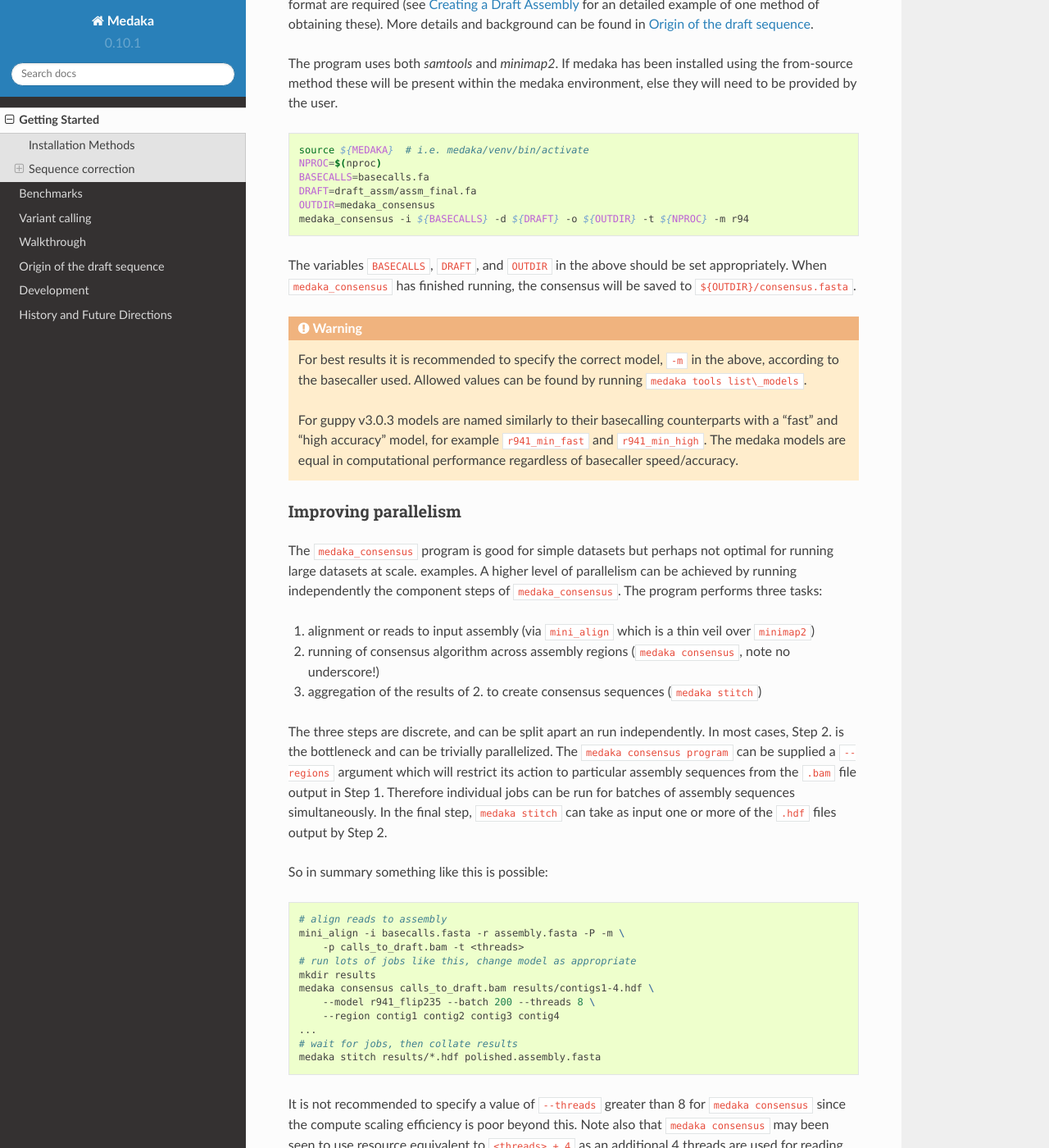
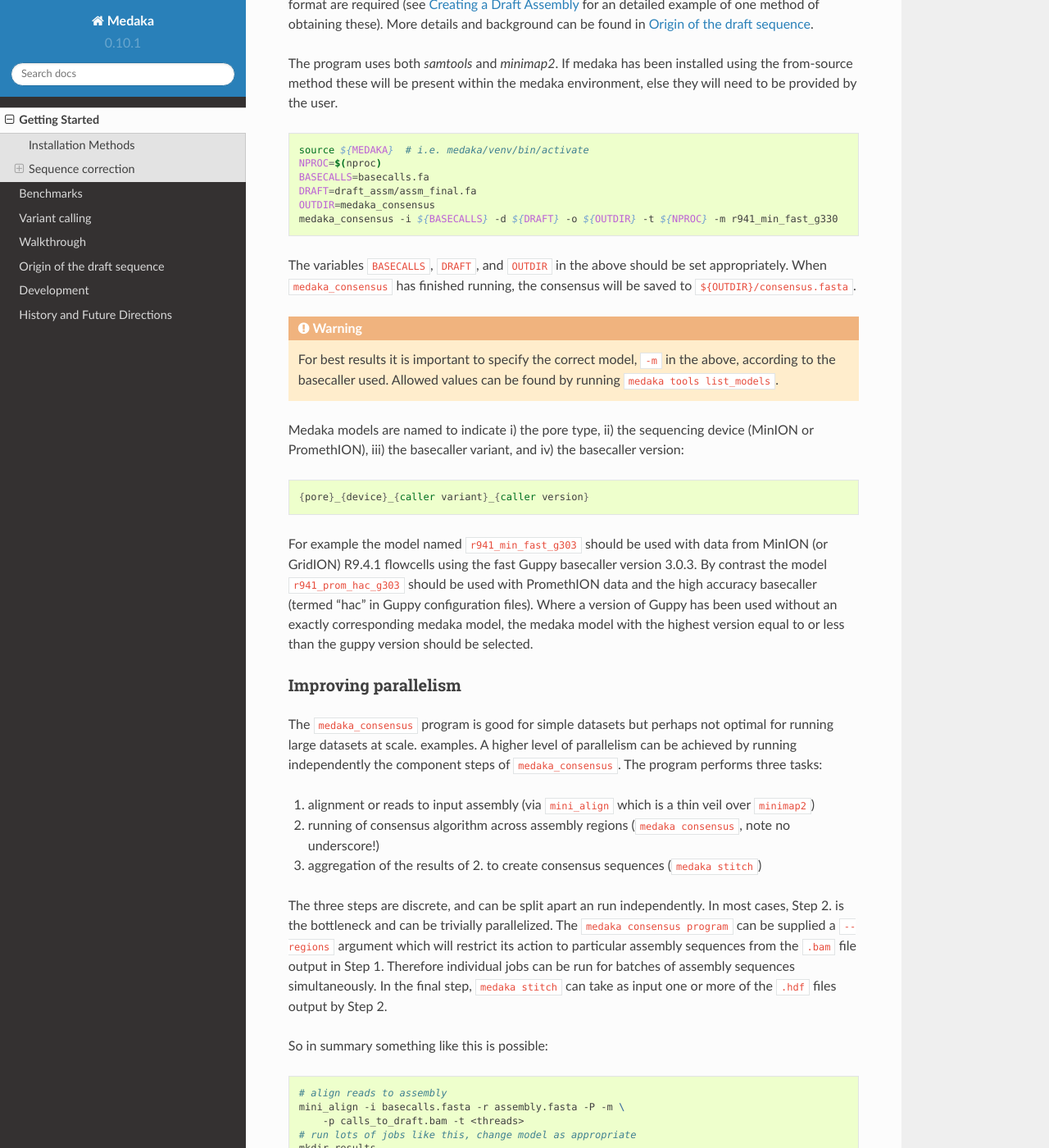
Before and after one commit to nanoporetech/medaka, a Sphinx documentation site: the page built from docs/installation.rst, in a window 1280 px wide and 1400 px high, scrolled down 2474 px. Shown: the whole window at 82% size. Built offline with Sphinx 7.4.7 and the Read the Docs theme 2.0.0, drawn with Linux system fonts in a browser that asks for light colours; pages that are not in the unit, such as notebooks, are missing from menus.

Commit message:
Add new models

```diff
--- a/docs/installation.rst
+++ b/docs/installation.rst
@@ -145,7 +145,7 @@ within the medaka environment, else they will need to be provided by the user.
     BASECALLS=basecalls.fa
     DRAFT=draft_assm/assm_final.fa
     OUTDIR=medaka_consensus
-    medaka_consensus -i ${BASECALLS} -d ${DRAFT} -o ${OUTDIR} -t ${NPROC} -m r94
+    medaka_consensus -i ${BASECALLS} -d ${DRAFT} -o ${OUTDIR} -t ${NPROC} -m r941_min_fast_g330
 
 The variables ``BASECALLS``, ``DRAFT``, and ``OUTDIR`` in the above should be set
 appropriately. When ``medaka_consensus`` has finished running, the consensus
@@ -153,14 +153,27 @@ will be saved to ``${OUTDIR}/consensus.fasta``.
 
 .. warning::
 
-    For best results it is recommended to specify the correct model, ``-m`` in the
-    above, according to the basecaller used. Allowed values can be found by
-    running ``medaka tools list\_models``.
 
-    For guppy v3.0.3 models are named similarly to their basecalling
-    counterparts with a "fast" and "high accuracy" model, for example
-    ``r941_min_fast`` and ``r941_min_high``. The medaka models are equal in
-    computational performance regardless of basecaller speed/accuracy.
+  For best results it is important to specify the correct model, ``-m`` in the
+  above, according to the basecaller used. Allowed values can be found by
+  running ``medaka tools list_models``.
+
+
+Medaka models are named to indicate i) the pore type, ii) the sequencing
+device (MinION or PromethION), iii) the basecaller variant, and iv) the
+basecaller version:
+
+.. code-block:: bash
+
+      {pore}_{device}_{caller variant}_{caller version}
+
+For example the model named ``r941_min_fast_g303`` should be used with data from
+MinION (or GridION) R9.4.1 flowcells using the fast Guppy basecaller version
+3.0.3. By contrast the model ``r941_prom_hac_g303`` should be used with PromethION
+data and the high accuracy basecaller (termed "hac" in Guppy configuration
+files). Where a version of Guppy has been used without an exactly corresponding
+medaka model, the medaka model with the highest version equal to or less than
+the guppy version should be selected.
 
 
 Improving parallelism
@@ -196,7 +209,7 @@ So in summary something like this is possible:
     # run lots of jobs like this, change model as appropriate
     mkdir results
     medaka consensus calls_to_draft.bam results/contigs1-4.hdf \
-        --model r941_flip235 --batch 200 --threads 8 \
+        --model r941_min_fast_g303 --batch 200 --threads 8 \
         --region contig1 contig2 contig3 contig4
     ...
     # wait for jobs, then collate results
```
Also changed, not shown: README.md (+22 -8 lines), docs/walkthrough.rst (line endings or trailing spaces), 16 other files.
